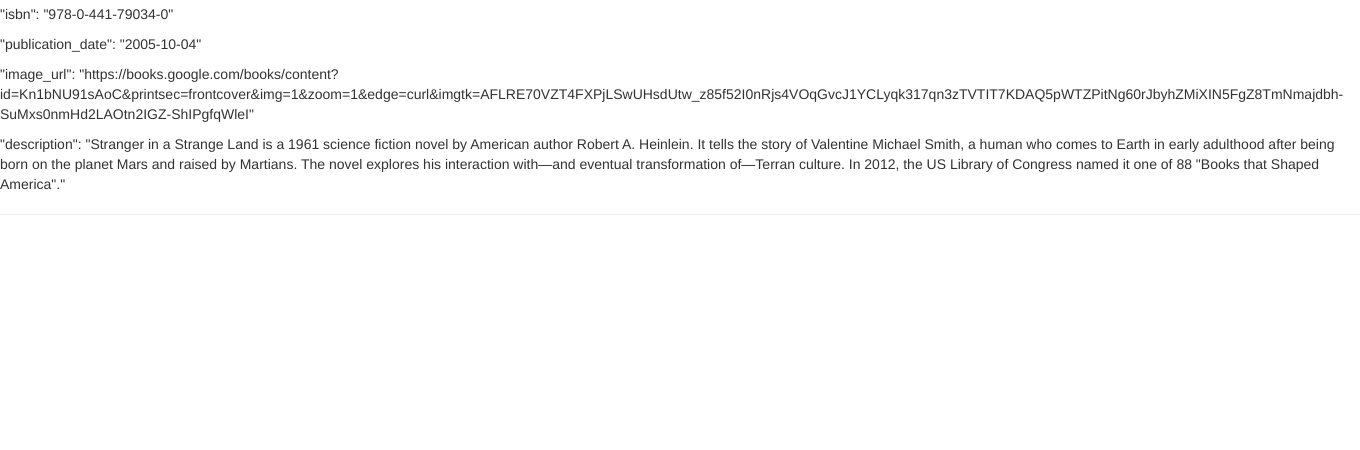
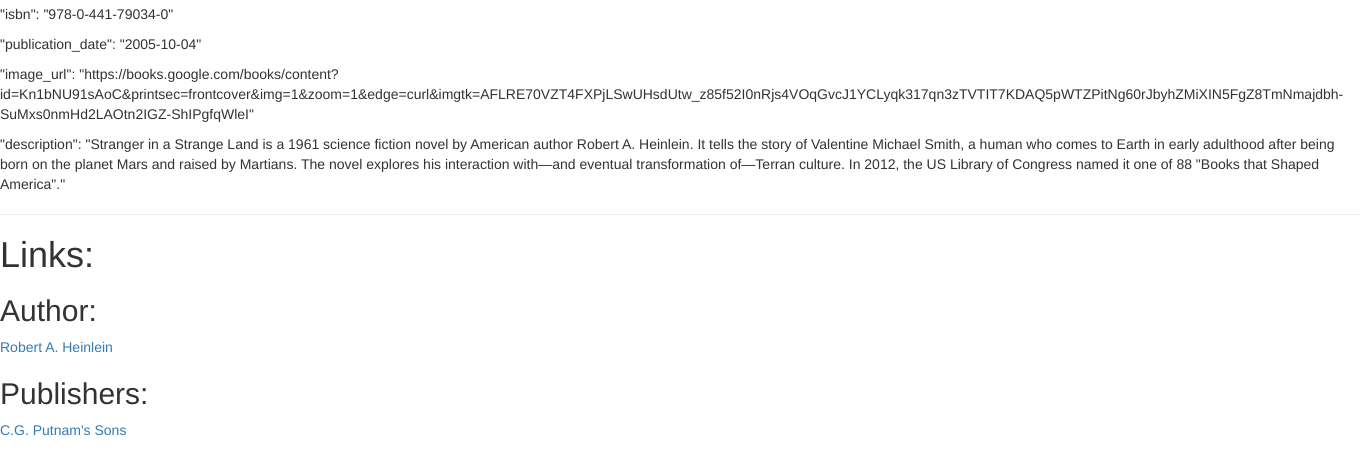
Before and after one commit to Jacobbtemple/cs329e-idb, a Flask app: page /books/Stranger in a window 1360 px wide. Shown: the part 617-1067 px from the top of the page. Before the commit the page ends 832 px from the top, so only its background shows below. Run offline with Flask 2, Linux system fonts and the light colour scheme; some libraries are stand-ins or nearby versions.

Commit message:
updating Strnager.html

```diff
--- a/templates/Stranger.html
+++ b/templates/Stranger.html
@@ -20,5 +20,10 @@
     <p>"image_url": "https://books.google.com/books/content?id=Kn1bNU91sAoC&printsec=frontcover&img=1&zoom=1&edge=curl&imgtk=AFLRE70VZT4FXPjLSwUHsdUtw_z85f52I0nRjs4VOqGvcJ1YCLyqk317qn3zTVTIT7KDAQ5pWTZPitNg60rJbyhZMiXIN5FgZ8TmNmajdbh-SuMxs0nmHd2LAOtn2IGZ-ShIPgfqWleI"</p>
     <p>"description": "Stranger in a Strange Land is a 1961 science fiction novel by American author Robert A. Heinlein. It tells the story of Valentine Michael Smith, a human who comes to Earth in early adulthood after being born on the planet Mars and raised by Martians. The novel explores his interaction with—and eventual transformation of—Terran culture. In 2012, the US Library of Congress named it one of 88 "Books that Shaped America"."</p>
     <hr/>
+		<h1>Links:</h1>
+      <h2>Author:</h2>
+      <p><a href = {{ url_for('Heinlein') }}>Robert A. Heinlein</a></p>
+      <h2>Publishers:</h2>
+      <p><a href = {{ url_for('Putnam') }}>C.G. Putnam's Sons</a></p>
 </body>
 </html>
```
